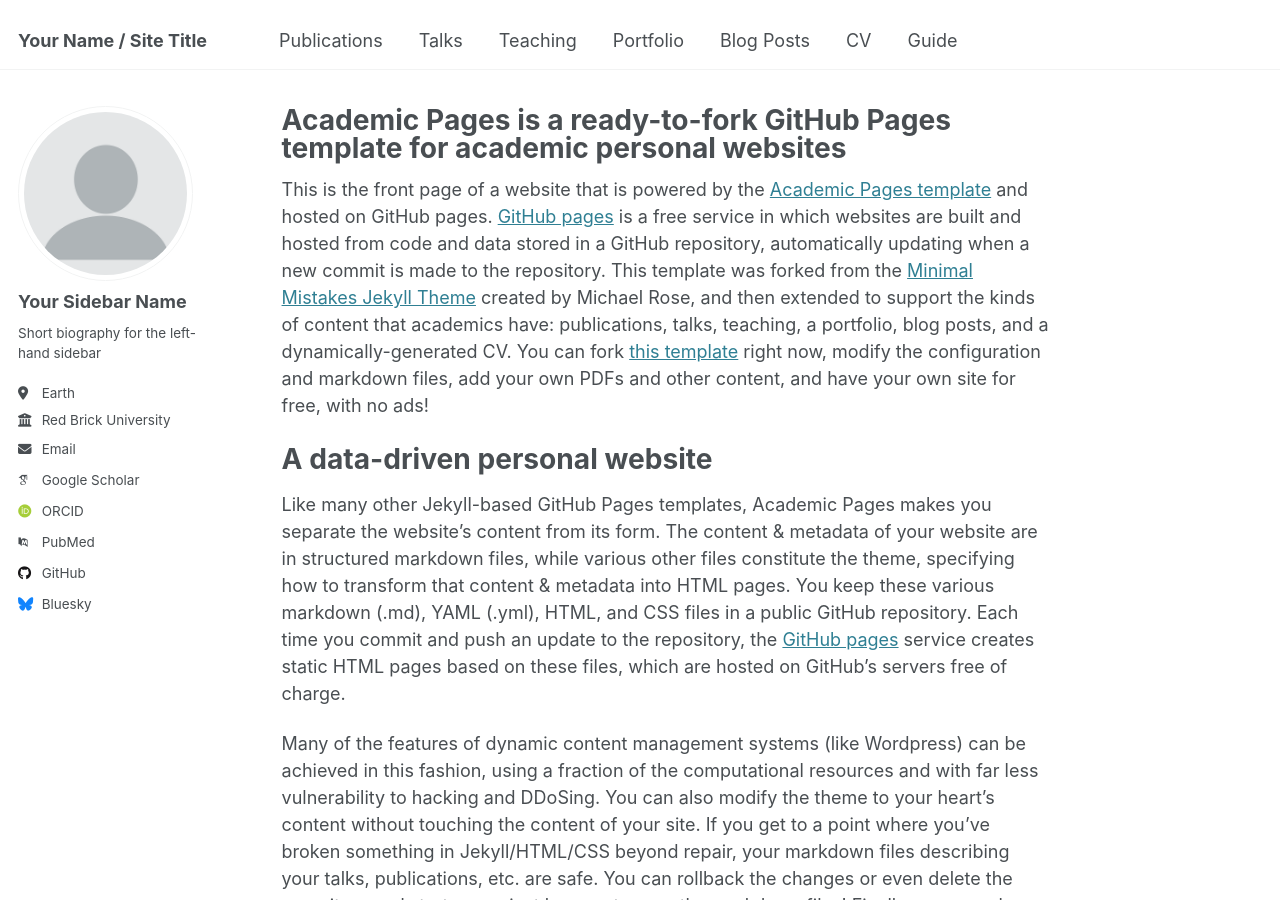
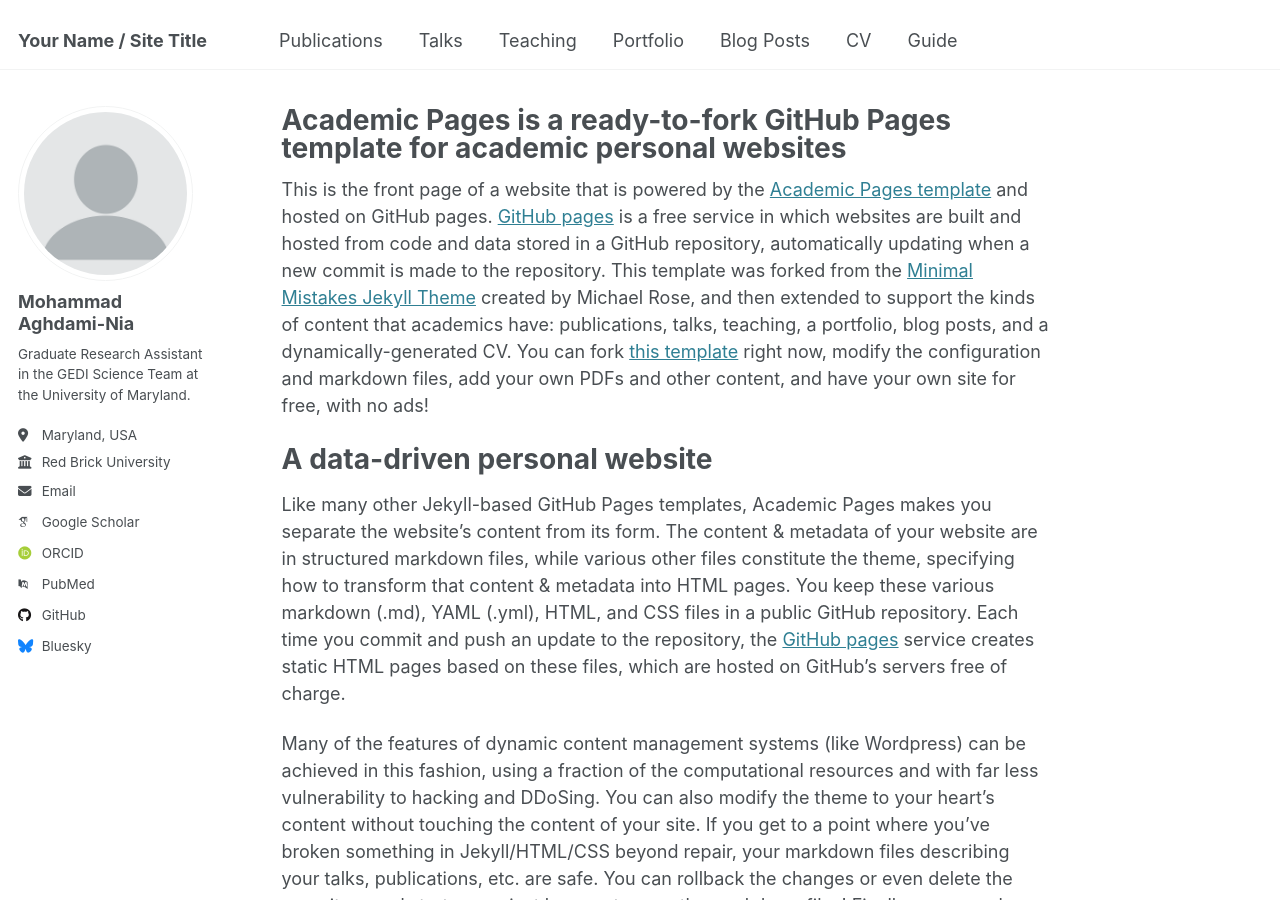
Before and after one commit to mo-agh/mo-agh.github.io, a Jekyll site: the page built from _pages/about.md, in a window 1280 px wide and 900 px high. Built offline with Jekyll 4.4.1, drawn with Linux system fonts in a browser that asks for light colours; some web fonts are replaced.

Commit message:
Update _config.yml

```diff
--- a/_config.yml
+++ b/_config.yml
@@ -23,10 +23,10 @@
 author:
   # Biographic information
   avatar           : "profile.png"
-  name             : "Your Sidebar Name"
+  name             : "Mohammad Aghdami-Nia"
   pronouns         : # example: "she/her"
-  bio              : "Short biography for the left-hand sidebar"
-  location         : "Earth"
+  bio              : "Graduate Research Assistant in the GEDI Science Team at the University of Maryland."
+  location         : "Maryland, USA"
   employer         : "Red Brick University"
   uri              : # URL
   email            : "none@example.org"
```
